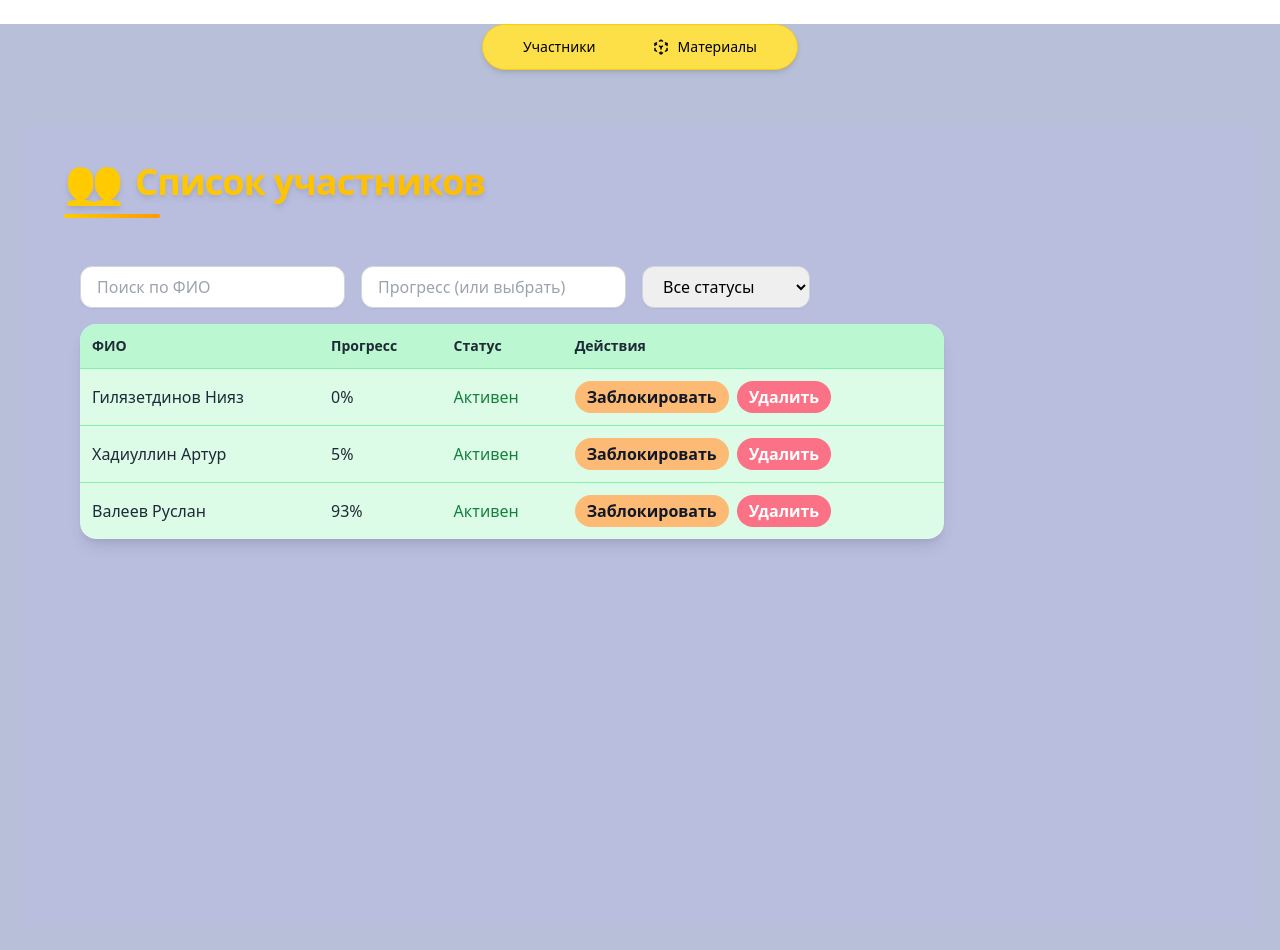
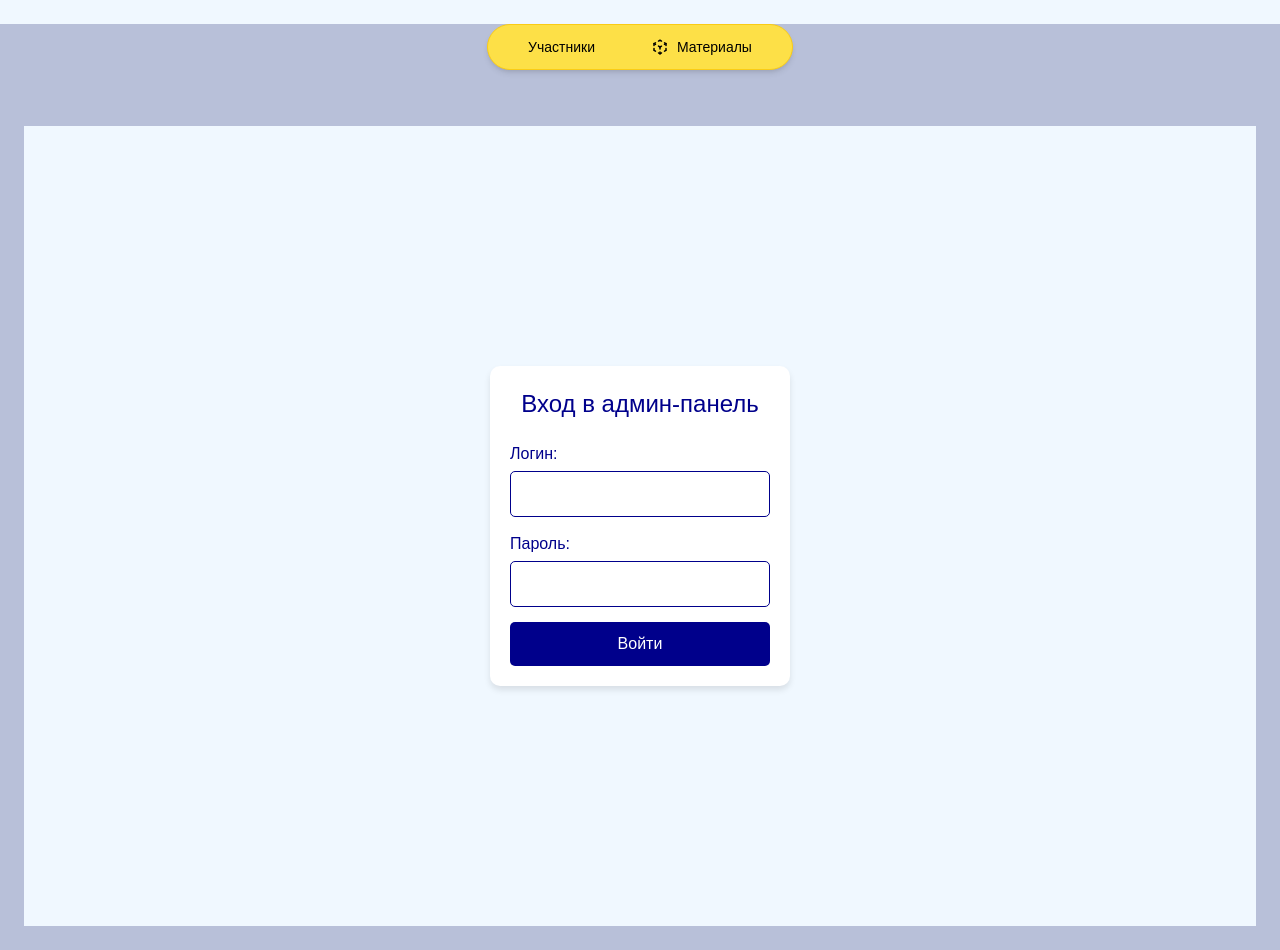
Before and after one commit to Lom101/CourseTelegramBot, a React (Create React App) app in the folder Frontend/: page / in a window 1280 px wide. Before the commit this address led to /users. Built offline with nearby package versions, Linux system fonts and the light colour scheme.

Commit message:
админка + авторизация (кривая)

```diff
--- a/Frontend/src/App.js
+++ b/Frontend/src/App.js
@@ -4,7 +4,7 @@ import MaterialsPage from './pages/MaterialsPage';
 import UsersPage from './pages/UsersPage';
 import BlockPage from './pages/BlockPage';
 import Navbar from './components/Navbar';
-
+import LoginPage from './pages/LoginPage';
 function App() {
   return (
     <Router>
@@ -13,6 +13,7 @@ function App() {
 
         <main className="p-6">
           <Routes>
+            <Route path ="/" element={<LoginPage to="/login"/>} />
             <Route path="/" element={<Navigate to="/users" />} />
             <Route path="/users" element={<UsersPage />} />
             <Route path="/materials" element={<MaterialsPage />} />
--- a/Frontend/src/index.css
+++ b/Frontend/src/index.css
@@ -38,3 +38,67 @@
 .content-link:hover {
   text-decoration: underline;
 }
+/* styles/App.css */
+
+body {
+  margin: 0;
+  font-family: Arial, sans-serif;
+  background-color: #f0f8ff; /* Голубой фон */
+}
+
+.container {
+  display: flex;
+  flex-direction: column;
+  align-items: center;
+  justify-content: center;
+  height: 100vh;
+  background-color: #f0f8ff;
+}
+
+.login-card {
+  width: 300px;
+  padding: 20px;
+  border-radius: 10px;
+  box-shadow: 0 4px 6px rgba(0, 0, 0, 0.1);
+  background-color: #ffffff;
+}
+
+.title {
+  text-align: center;
+  color: #00008b; /* Темно-синий текст */
+  font-size: 24px;
+  margin-bottom: 20px;
+}
+
+.form-group {
+  margin-bottom: 15px;
+}
+
+.label {
+  display: block;
+  margin-bottom: 5px;
+  color: #00008b; /* Темно-синий текст */
+}
+
+.input {
+  width: 100%;
+  padding: 10px;
+  border: 1px solid #00008b; /* Темно-синий бордюр */
+  border-radius: 5px;
+  font-size: 16px;
+}
+
+.button {
+  width: 100%;
+  padding: 10px;
+  background-color: #00008b; /* Темно-синий фон кнопки */
+  color: #ffffff; /* Белый текст на кнопке */
+  border: none;
+  border-radius: 5px;
+  cursor: pointer;
+  font-size: 16px;
+}
+
+.button:hover {
+  background-color: #0000cc; /* Светлее при наведении */
+}
--- /dev/null
+++ b/Frontend/src/pages/LoginPage.js
@@ -0,0 +1,52 @@
+import React, { useState } from 'react';
+import '../index.css'; // Импортируем стили
+
+const LoginPage = () => {
+  const [login, setLogin] = useState('');
+  const [password, setPassword] = useState('');
+
+  const handleLogin = (e) => {
+    e.preventDefault();
+    // Здесь можно добавить логику для отправки данных на сервер
+    console.log('Логин:', login);
+    console.log('Пароль:', password);
+    alert('Форма отправлена!');
+  };
+
+  return (
+    <div className="container">
+      <div className="login-card">
+        <h2 className="title">Вход в админ-панель</h2>
+        <form onSubmit={handleLogin} className="form">
+          <div className="form-group">
+            <label htmlFor="login" className="label">Логин:</label>
+            <input
+              type="text"
+              id="login"
+              value={login}
+              onChange={(e) => setLogin(e.target.value)}
+              required
+              className="input"
+            />
+          </div>
+          <div className="form-group">
+            <label htmlFor="password" className="label">Пароль:</label>
+            <input
+              type="password"
+              id="password"
+              value={password}
+              onChange={(e) => setPassword(e.target.value)}
+              required
+              className="input"
+            />
+          </div>
+          <button type="submit" className="button">
+            Войти
+          </button>
+        </form>
+      </div>
+    </div>
+  );
+};
+
+export default LoginPage;
```
